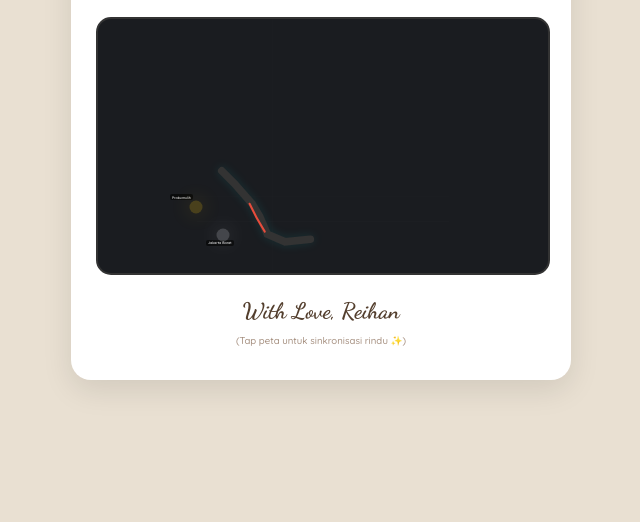
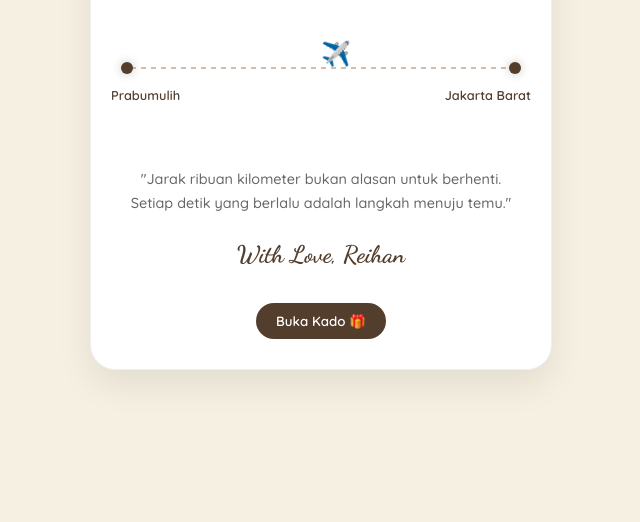
Before and after one commit to alfriansyahreihan-cloud/ultah, a plain HTML site: page kejutan.html in a window 1280 px wide. Shown: the part 278-800 px from the top of the page, without its empty margins (319-959 px from the left). Drawn offline with nearby package versions, Linux system fonts and the light colour scheme.

Commit message:
update to timeline distance concept

```diff
--- a/kejutan.html
+++ b/kejutan.html
@@ -7,171 +7,181 @@
     <link href="https://fonts.googleapis.com/css2?family=Dancing+Script:wght@700&family=Quicksand:wght@500;600&display=swap" rel="stylesheet">
     <style>
         body {
-            background-color: #e9e0d2;
+            background-color: #f5f0e1;
             display: flex;
             justify-content: center;
             align-items: center;
             min-height: 100vh;
             margin: 0;
             font-family: 'Quicksand', sans-serif;
-            overflow: hidden;
         }
 
         .card {
             background: white;
-            padding: 25px;
-            border-radius: 20px;
-            box-shadow: 0 10px 30px rgba(0,0,0,0.1);
-            max-width: 450px;
-            width: 90%;
+            padding: 30px;
+            border-radius: 25px;
+            box-shadow: 0 15px 35px rgba(0,0,0,0.08);
+            max-width: 400px;
+            width: 85%;
             text-align: center;
+            border: 1px solid #eee;
         }
 
-        /* CONTAINER RADAR GPS */
-        .map-wrapper {
-            position: relative;
-            width: 100%;
-            aspect-ratio: 16 / 9;
-            margin: 20px 0;
-            border-radius: 15px;
-            background-color: #1a1c20; /* Dark GPS Mode */
-            overflow: hidden;
-            border: 2px solid #333;
-            cursor: pointer;
+        .header-label {
+            color: #a69080;
+            font-weight: bold;
+            font-size: 0.75rem;
+            letter-spacing: 1px;
+            text-transform: uppercase;
         }
 
-        #mapContent {
+        .main-title {
+            font-family: 'Dancing Script', cursive;
+            font-size: 2rem;
+            color: #533e2d;
+            margin: 10px 0;
+        }
+
+        /* --- TIMELINE CONTAINER --- */
+        .timeline-container {
+            position: relative;
+            height: 120px;
+            margin: 40px 0;
+            display: flex;
+            align-items: center;
+            justify-content: center;
+        }
+
+        /* Garis Putus-putus */
+        .timeline-line {
             position: absolute;
             width: 100%;
-            height: 100%;
-            transition: transform 3.5s cubic-bezier(0.2, 0.8, 0.2, 1);
-            transform: scale(1);
+            height: 2px;
+            background: repeating-linear-gradient(to right, #d4bdac 0, #d4bdac 5px, transparent 5px, transparent 10px);
+            z-index: 1;
         }
 
-        /* ZOOM DRONE VIEW */
-        .zoomed {
-            transform: scale(3.5) translate(22%, -18%);
+        /* Titik Kota */
+        .city-node {
+            position: absolute;
+            width: 12px;
+            height: 12px;
+            background: #533e2d;
+            border-radius: 50%;
+            z-index: 3;
+            box-shadow: 0 0 10px rgba(83, 62, 45, 0.3);
         }
 
-        /* PETA VECTOR (ANTI-MELESET) */
-        .map-svg {
-            width: 100%;
-            height: 100%;
-            filter: drop-shadow(0 0 5px rgba(0,255,255,0.1));
-        }
-
-        /* TITIK GPS */
-        .dot {
+        .city-label {
             position: absolute;
-            width: 6px;
-            height: 6px;
-            border-radius: 50%;
-            z-index: 10;
-        }
-
-        #gps-prabumulih { top: 73%; left: 21%; background: #f1c40f; box-shadow: 0 0 10px #f1c40f; animation: pulse 1.5s infinite; }
-        #gps-jakarta { top: 84%; left: 27%; background: #dcdde1; box-shadow: 0 0 10px #dcdde1; animation: pulse 1.5s infinite; }
-
-        .label {
-            position: absolute;
-            font-size: 3.5px;
-            color: #eee;
+            top: 25px;
+            font-size: 0.8rem;
             font-weight: 700;
-            background: rgba(0,0,0,0.6);
-            padding: 0.5px 2px;
-            border-radius: 2px;
+            color: #533e2d;
             white-space: nowrap;
         }
 
-        #label-prabumulih { top: 69%; left: 16%; }
-        #label-jakarta { top: 87%; left: 24%; }
+        #node-prabumulih { left: 0; }
+        #node-jakarta { right: 0; }
 
-        /* GARIS RINDU */
-        .path {
-            stroke: #e74c3c;
-            stroke-width: 0.8;
-            stroke-dasharray: 100;
-            stroke-dashoffset: 100;
-            fill: none;
-            stroke-linecap: round;
-            animation: draw 3s ease-in-out forwards;
-            animation-delay: 3.5s;
+        /* Icon Pesawat/Hati yang Bergerak */
+        .travel-icon {
+            position: absolute;
+            left: 0;
+            font-size: 1.5rem;
+            z-index: 4;
+            transform: translateY(-50%);
+            animation: travel 4s cubic-bezier(0.45, 0, 0.55, 1) infinite;
         }
 
-        .heart-marker {
-            opacity: 0;
-            animation: appear 1s forwards;
-            animation-delay: 6s;
+        @keyframes travel {
+            0% { left: 0%; transform: translateY(-50%) rotate(0deg); }
+            50% { left: 100%; transform: translateY(-50%) rotate(0deg); }
+            51% { transform: translateY(-50%) rotateY(180deg); }
+            99% { left: 0%; transform: translateY(-50%) rotateY(180deg); }
+            100% { left: 0%; transform: translateY(-50%) rotate(0deg); }
         }
 
-        @keyframes draw { to { stroke-dashoffset: 0; } }
-        @keyframes appear { to { opacity: 1; transform: scale(1.2); } }
-        @keyframes pulse {
-            0% { transform: scale(1); opacity: 1; }
-            70% { transform: scale(2.5); opacity: 0; }
-            100% { transform: scale(1); opacity: 0; }
+        /* Teks Pesan */
+        .message {
+            font-size: 0.9rem;
+            color: #666;
+            line-height: 1.6;
+            margin-bottom: 25px;
         }
 
-        .dancing-font { font-family: 'Dancing Script', cursive; }
+        .signature {
+            font-family: 'Dancing Script', cursive;
+            font-size: 1.5rem;
+            color: #533e2d;
+        }
+
+        .btn-surprise {
+            background: #533e2d;
+            color: white;
+            border: none;
+            padding: 10px 20px;
+            border-radius: 50px;
+            font-family: 'Quicksand', sans-serif;
+            font-weight: 600;
+            cursor: pointer;
+            transition: 0.3s;
+            margin-top: 10px;
+        }
+
+        .btn-surprise:active {
+            transform: scale(0.95);
+        }
     </style>
 </head>
 <body>
 
     <div class="card">
-        <div style="color: #a69080; font-weight: bold; font-size: 0.8rem;">📍 GPS: Tracking Love Connection</div>
-        <h1 class="dancing-font" style="font-size: 1.8rem; margin: 10px 0; color: #533e2d;">Sumatra ✈️ Jawa</h1>
+        <div class="header-label">✨ Koneksi Rindu Terdeteksi</div>
+        <h1 class="main-title">Sumatra - Jawa</h1>
 
-        <p style="font-size: 0.85rem; color: #666;">Meski terpisah pulau, rindu ini selalu punya koordinat yang tepat untuk pulang. ❤️</p>
+        <div class="timeline-container">
+            <div class="timeline-line"></div>
 
-        <div class="map-wrapper" onclick="toggleLove()">
-            <div id="mapContent">
-                <svg class="map-svg" viewBox="0 0 100 100">
-                    <g stroke="rgba(255,255,255,0.05)" stroke-width="0.1">
-                        <line x1="0" y1="70" x2="100" y2="70" /><line x1="0" y1="80" x2="100" y2="80" />
-                        <line x1="20" y1="0" x2="20" y2="100" /><line x1="30" y1="0" x2="30" y2="100" />
-                    </g>
-                    <path d="M10,60 L15,65 L22,73 L25,78 L28,85 L35,88 L45,87" fill="none" stroke="#333" stroke-width="3" stroke-linecap="round"/>
+            <div id="node-prabumulih" class="city-node">
+                <span class="city-label" style="left: -10px;">Prabumulih</span>
+            </div>
 
-                    <path id="lovePath" class="path" d="M21,73 Q23.5,78.5 27,84"></path>
-                    <text id="heartIcon" class="heart-marker" x="23" y="79.5" fill="red" font-size="5">❤️</text>
-                </svg>
+            <div class="travel-icon">✈️</div>
 
-                <div id="gps-prabumulih" class="dot"></div>
-                <div id="label-prabumulih" class="label">Prabumulih</div>
-
-                <div id="gps-jakarta" class="dot"></div>
-                <div id="label-jakarta" class="label">Jakarta Barat</div>
+            <div id="node-jakarta" class="city-node">
+                <span class="city-label" style="right: -10px;">Jakarta Barat</span>
             </div>
         </div>
 
-        <p class="signature dancing-font" style="font-size: 1.4rem; color: #533e2d; margin-bottom: 5px;">With Love, Reihan</p>
-        <p style="font-size: 0.6rem; color: #a69080;">(Tap peta untuk sinkronisasi rindu ✨)</p>
+        <p class="message">
+            "Jarak ribuan kilometer bukan alasan untuk berhenti. <br>
+            Setiap detik yang berlalu adalah langkah menuju temu."
+        </p>
+
+        <p class="signature">With Love, Reihan</p>
+
+        <button class="btn-surprise" onclick="celebrate()">Buka Kado 🎁</button>
     </div>
 
+    <script src="https://cdn.jsdelivr.net/npm/canvas-confetti@1.5.1/dist/confetti.browser.min.js"></script>
     <script>
-        window.addEventListener('load', () => {
+        function celebrate() {
+            // Efek Confetti saat tombol ditekan
+            confetti({
+                particleCount: 150,
+                spread: 70,
+                origin: { y: 0.6 },
+                colors: ['#533e2d', '#d4bdac', '#f1c40f', '#e74c3c']
+            });
+
+            // Ganti icon pesawat jadi hati saat diklik
+            const icon = document.querySelector('.travel-icon');
+            icon.innerText = '❤️';
+
             setTimeout(() => {
-                document.getElementById('mapContent').classList.add('zoomed');
-            }, 800);
-        });
-
-        let isReversed = false;
-        function toggleLove() {
-            const path = document.getElementById('lovePath');
-            const heart = document.getElementById('heartIcon');
-            path.style.animation = 'none';
-            path.offsetHeight;
-
-            if (!isReversed) {
-                path.setAttribute('d', 'M27,84 Q23.5,78.5 21,73');
-                heart.setAttribute('x', '22.5'); heart.setAttribute('y', '77.5');
-                isReversed = true;
-            } else {
-                path.setAttribute('d', 'M21,73 Q23.5,78.5 27,84');
-                heart.setAttribute('x', '23'); heart.setAttribute('y', '79.5');
-                isReversed = false;
-            }
-            path.style.animation = 'draw 2.5s ease-in-out forwards';
+                alert("Selamat Ulang Tahun Sayang! Semoga rindu ini segera lunas! 🎂");
+            }, 500);
         }
     </script>
 </body>
```
